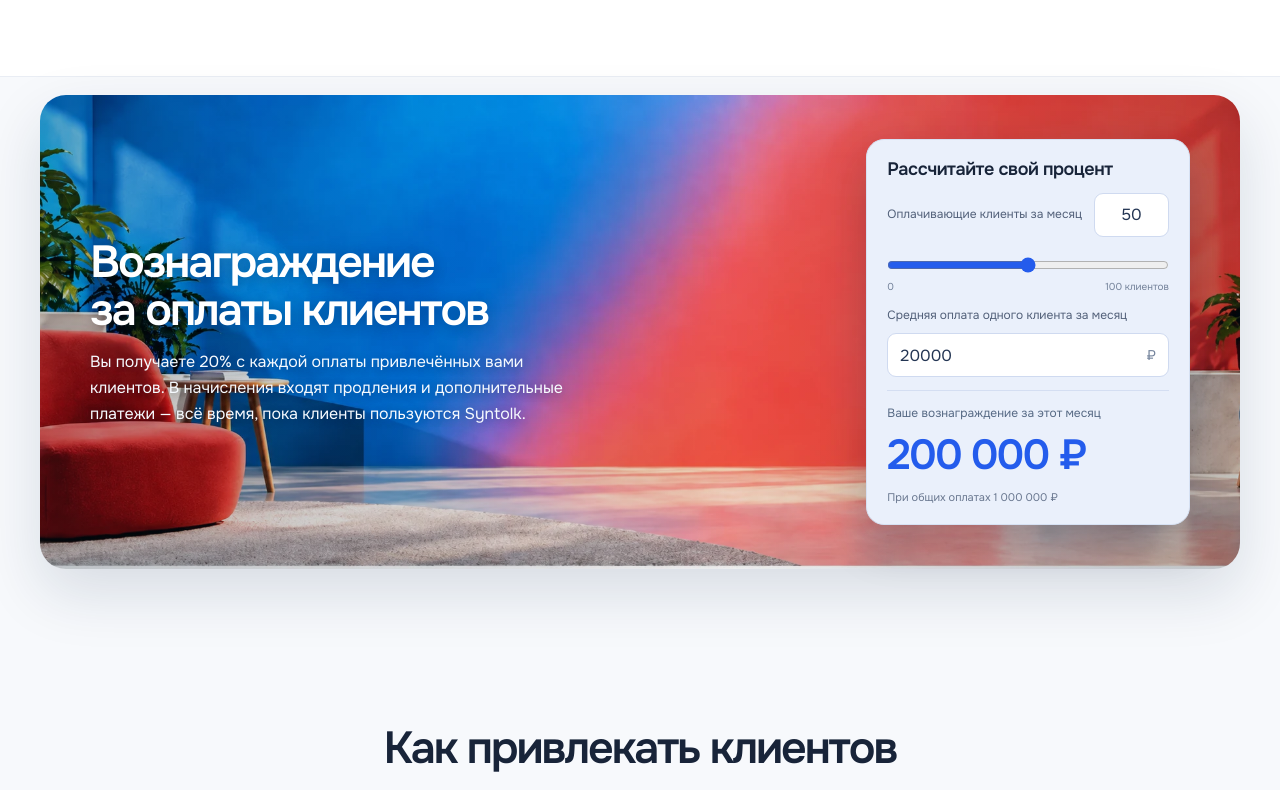
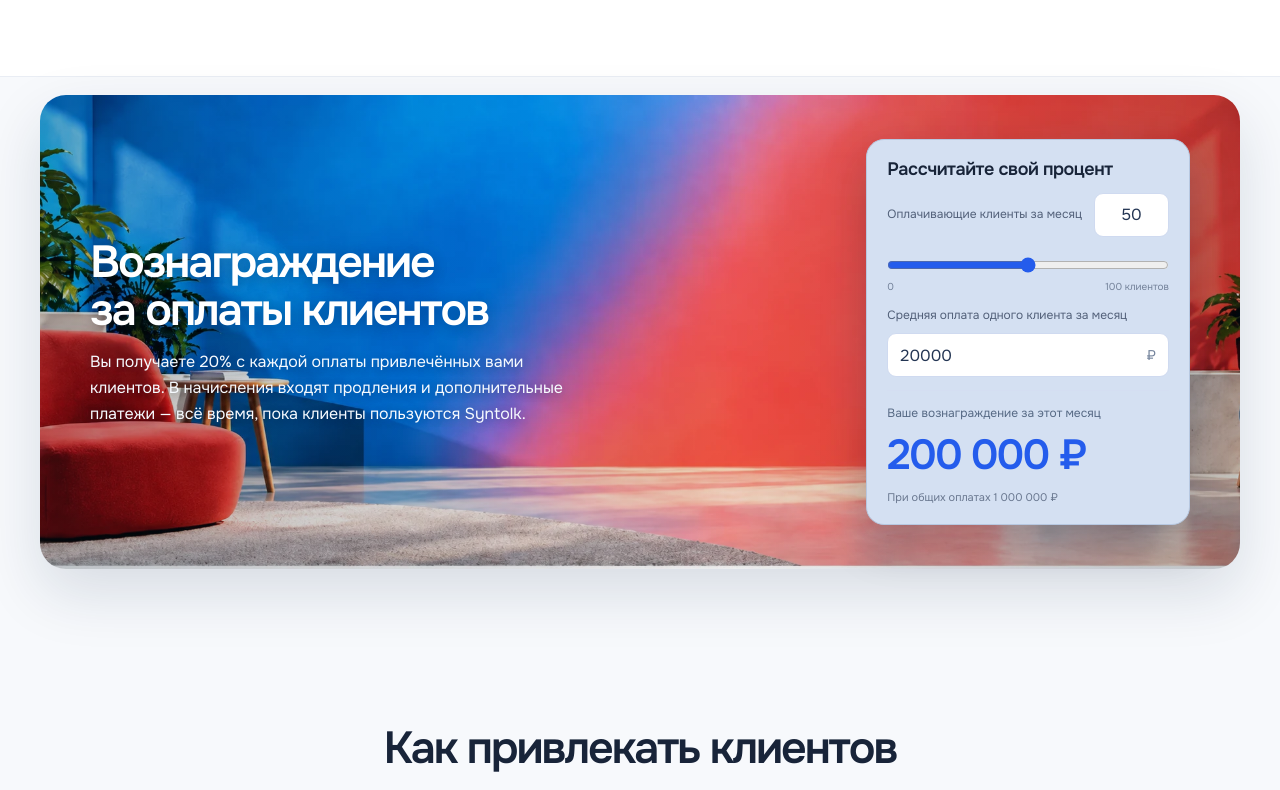
Before and after one commit to syntolkru-prog/Partner-landing, a website: page index.html in a window 1280 px wide. Shown: the part 4060-4850 px from the top of the page. Drawn offline with Linux system fonts and the light colour scheme.

Commit message:
Increase rewards card contrast

```diff
--- a/index.html
+++ b/index.html
@@ -591,7 +591,7 @@
     .reward-intro{position:relative;z-index:1;max-width:520px}
     .reward-intro h2{max-width:520px;color:#fff;text-shadow:0 2px 14px #001a3855}
     .reward-intro>p{margin-top:14px;max-width:490px;color:#f7fbff;font-size:16px;line-height:1.6;text-shadow:0 2px 10px #001a3855}
-    .calculator{max-width:440px;justify-self:end;padding:18px 20px;border-radius:18px;background:#eaf0fb;border:1px solid #d6e1f3;box-shadow:0 18px 46px #061b3538}
+    .calculator{max-width:440px;justify-self:end;padding:18px 20px;border-radius:18px;background:#d4e0f2;border:1px solid #b7c8e1;box-shadow:0 18px 46px #061b3538}
     .calc-heading{margin-bottom:11px}
     .calc-field{margin-bottom:11px}
     .calc-result{margin-top:13px;padding-top:13px}
```
Also changed, not shown: public/index.html (+1 -1 lines).
